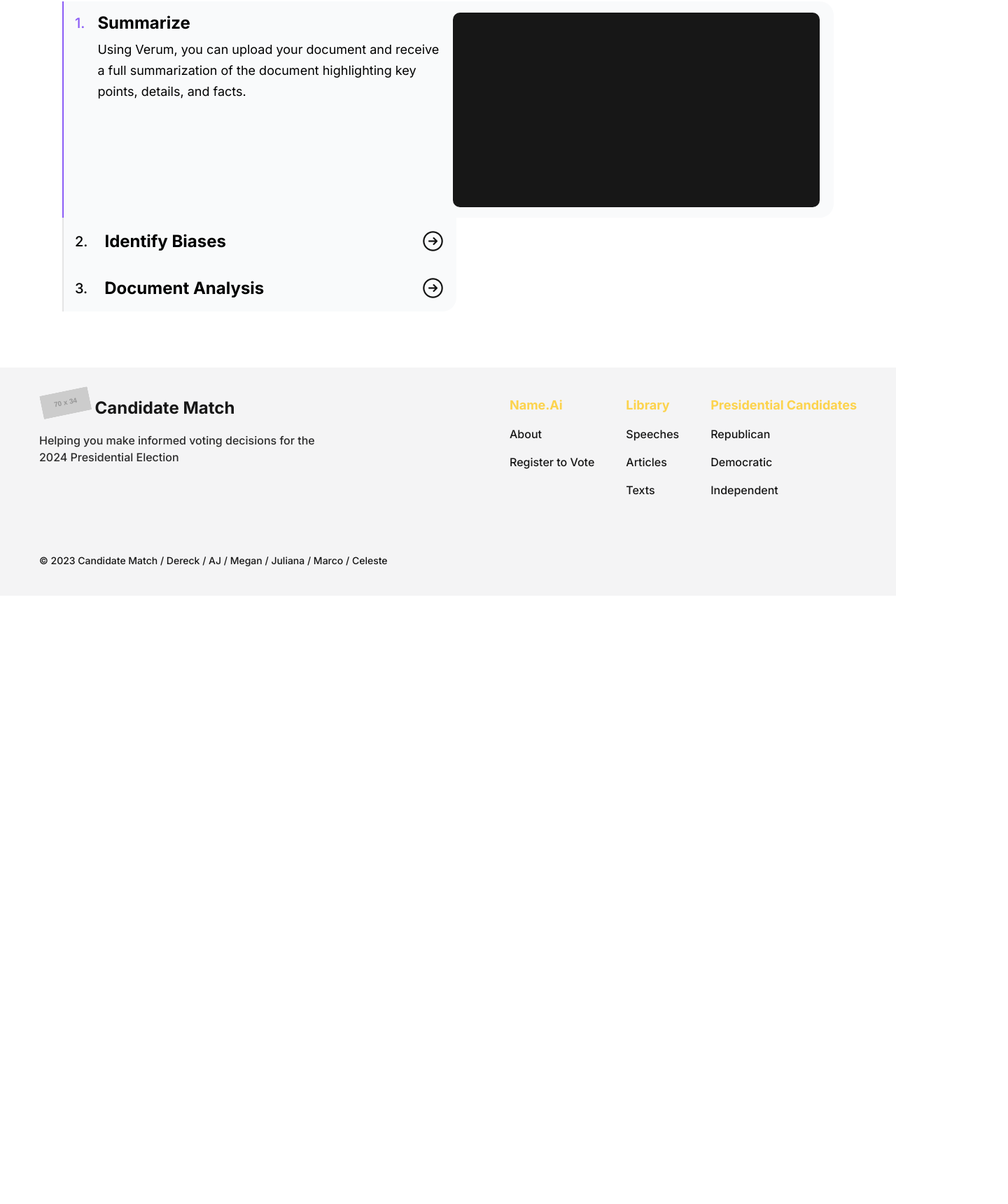
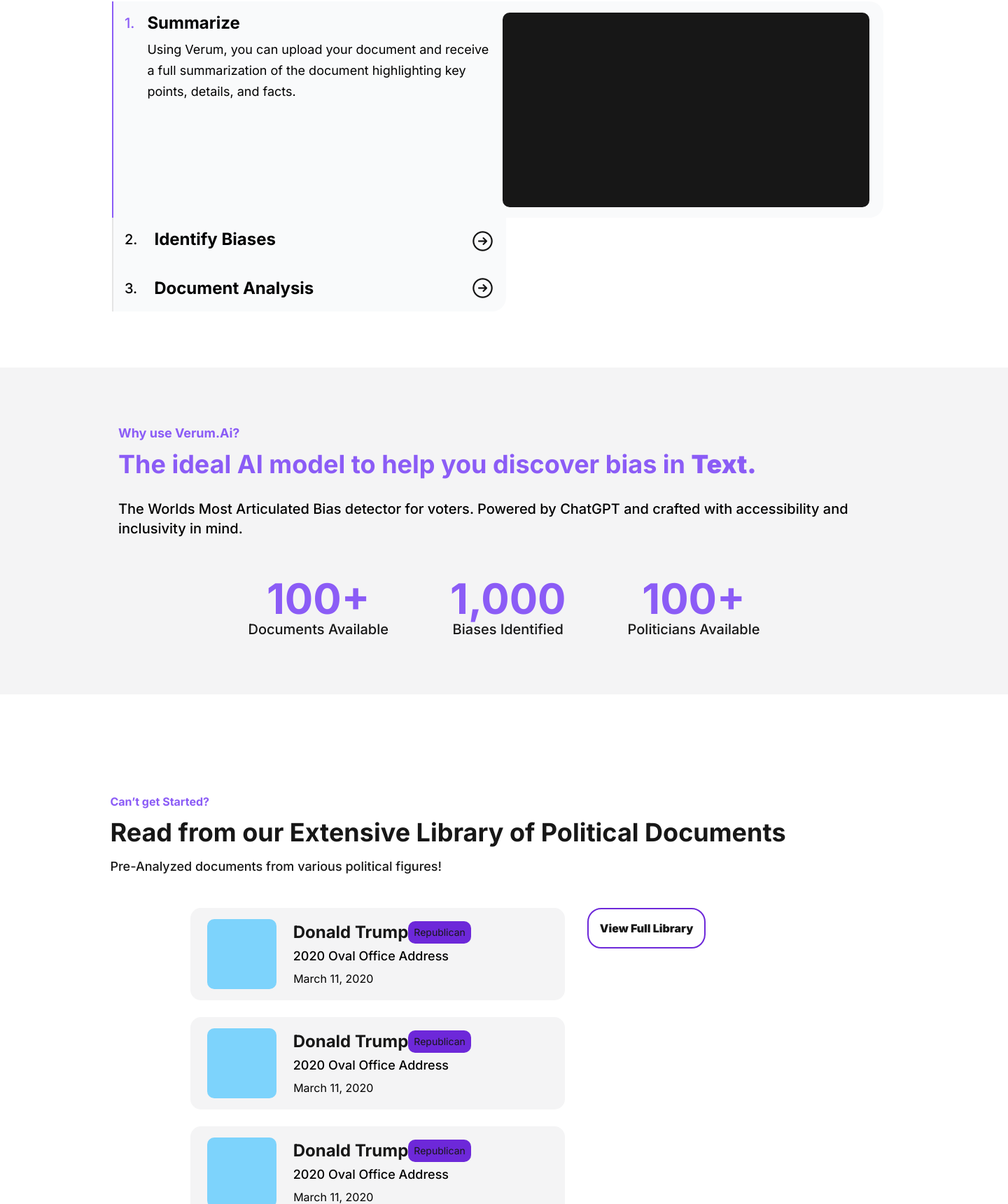
Before and after one commit to Akshat30/political-analyst, a Next.js app in the folder web-app/: page / in a window 1280 px wide. Shown: the part 943-2663 px from the top of the page at 70% size, 1440 px wide, since content can reach past the window. Before the commit the page ends 1794 px from the top, so only its background shows below. Built offline with nearby package versions, Linux system fonts and the light colour scheme.

Commit message:
home page additions

```diff
--- a/web-app/app/components/Navbar.js
+++ b/web-app/app/components/Navbar.js
@@ -33,7 +33,7 @@
         </div> */}
 
       <div className="mx-10 mt-2">
-        <div className="w-full pl-8 pr-6 py-4 rounded-[66px] border-2 border-black backdrop-blur-sm justify-center items-center gap-[33px] inline-flex">
+        <div className="w-full pl-8 pr-6 py-4 rounded-[66px] border-2 border-black bg-white justify-center items-center gap-[33px] inline-flex">
           <div className="justify-center items-center gap-12 flex">
             <div className="justify-center items-center flex">
               <div className="w-[79.18px] h-[42.90px] relative">
--- a/web-app/app/page.js
+++ b/web-app/app/page.js
@@ -1,9 +1,8 @@
 "use client";
 
 import Image from 'next/image'
-import Layout from 'app/layout.js';
-import Navbar from './components/Navbar.js';
-import React, { useState } from 'react';
+import Link from 'next/link';
+import React, { useState, useEffect } from 'react';
 import arrow from './symbols/Arrow.png'
 
 export default function Home() {
@@ -22,6 +21,57 @@
     setDocumentClicked(prevState => !prevState);
   }
 
+  function renderStat(number, label) {
+    return (
+      <div className="flex-col justify-start items-center inline-flex text-violet-500 font-bold text-6xl">
+          {number}
+        <div className="text-center text-neutral-900 text-xl font-medium">{label}</div>
+      </div>
+    );
+  }
+
+  const [animationText, setAnimationText] = useState(0);
+
+  useEffect(() => {
+    const interval = setInterval(() => {
+      setAnimationText((prevText) => (prevText + 1) % 3);
+    }, 1700);
+
+    return () => clearInterval(interval);
+  }, []);
+
+  const animationTexts = ['Text.', 'Speeches', 'Articles'];
+
+  function TextAnimation({ text }) {
+    return (
+      <span className="font-black animation-fade">{text}</span>
+    );
+  }
+
+  const Card = ({ title, date, speaker, pol_party }) => (
+    <div className="w-[535px] px-6 py-4 bg-zinc-100 rounded-[15px] justify-start items-center gap-6 inline-flex">
+      <div className="w-[99px] h-[100.01px] relative bg-sky-300 rounded-[10px]" />
+      <div className="grow shrink basis-0 flex-col justify-start items-start gap-2 inline-flex">
+        <div className="self-stretch h-[60px] flex-col justify-start items-start gap-1 flex">
+          <div className="justify-center items-center inline-flex">
+            <div className="text-neutral-900 text-2xl font-bold">{speaker}</div>
+            <div className="self-stretch px-2 py-1 bg-violet-700 rounded-[10px] justify-center items-center gap-2 inline-flex">
+              <div className="text-neutral-900 text-sm">{pol_party}</div>
+            </div>
+          </div>
+          <div className="self-stretch h-6 flex-col justify-start items-start gap-2.5 flex">
+            <div className="text-lg font-medium leading-normal text-black">{title}</div>
+          </div>
+        </div>
+        <div className="w-[364px] h-[27px] pr-[249px] pt-[3.49px] pb-[2.51px] justify-start items-center inline-flex">
+          <div className="w-[115px] self-stretch justify-center items-center inline-flex">
+            <div className="text-base font-normal leading-snug text-black">{date}</div>
+          </div>
+        </div>
+      </div>
+    </div>
+  );
+
   return (
     <>
     <div className="w-full h-[491px] py-14 flex flex-col items-center gap-10">
@@ -30,28 +80,28 @@
       </div>
 
       <div className="w-[652px] h-16 text-center text-black text-xl font-bold leading-loose">
-          Save your minutes and make informed voting decisions with our ever-growing library and cutting edge technology, Verum.Ai.
+          Save your minutes and make informed voting decisions with our ever-growing library and cutting edge technology, Verum.
       </div>
 
       <div className="flex items-center gap-6">
-          <div className="px-10 py-[18px] rounded-full border-2 border-black flex items-center gap-[18.41px]">
+          <Link href="/presidential-candidates" className="px-10 py-[18px] rounded-full border-2 border-black flex items-center gap-[18.41px]">
               <div className="text-center text-black text-lg font-bold leading-7">View Presidential Candidates</div>
-          </div>
-          <div className="h-16 px-12 py-[18px] bg-violet-700 rounded-full flex items-center gap-[17.51px]">
+          </Link>
+          <Link href="/upload-text" className="h-16 px-12 py-[18px] bg-violet-700 rounded-full flex items-center gap-[17.51px]">
               <div className="text-center text-neutral-200 text-lg font-bold leading-7">Try Verum</div>
-          </div>
+          </Link>
       </div>
 
     </div>
-    <div className="w-full h-[643px] my-20 flex-col justify-start items-center gap-12 inline-flex text-black">
+    <div className="w-full h-[643px] my-20 ml-40 flex-col justify-start gap-12 inline-flex text-black">
       <div className="flex flex-col items-start h-[152px]">
           <div className="text-violet-500 text-lg font-bold leading-normal mb-2.5">Features</div>
           <div className="text-black text-4xl font-bold leading-[47.71px] mb-2.5">Discover Unbiased Information in minutes, not hours</div>
           <div className="w-[1092px] text-black text-xl font-medium leading-[30px]">Enhance your decision-making process, effortlessly summarize and break down documents, and free up your time for what truly matters. Verum AI provides all the tools you require.</div>
       </div>
 
-        <div className="flex-col justify-center items-center flex">
-          <div className="flex-col justify-center items-start flex">
+        <div className="flex-col flex">
+          <div className="flex-col items-start flex">
             { summarizeClicked &&
               <button
               className="w-[1102px] h-[309px] p-4 bg-gray-50 rounded-tr-[20px] rounded-br-[20px] border-l-2 border-violet-500 flex justify-start items-start gap-[18px]"
@@ -95,7 +145,7 @@
               </button>
             }
             { !identifyClicked &&
-            <button className="w-[563px] p-4 bg-gray-50 border-l-2 border-neutral-200 flex justify-between items-center"
+            <button className="w-[563px] p-4 bg-gray-50 border-l-2 border-neutral-200 flex justify-between items-start"
             onClick={handleIdentifyClick}>
                 <div className="flex items-center gap-6">
                     <div className="text-black text-xl font-medium leading-[30px]">2.</div>
@@ -135,7 +185,71 @@
             }
           </div>
         </div>
-      </div></>
+      </div>
+
+      <div className="w-[1440px] h-[467px] py-14 bg-zinc-100 flex-col justify-center items-center gap-14 inline-flex">
+      <div className="flex-col justify-start items-start gap-4 flex">
+        <div className="h-[92px] flex-col justify-start items-start flex">
+          <div className="flex-col justify-start items-start flex">
+              <div className="text-lg font-bold text-violet-500">
+                Why use Verum.Ai?
+              </div>
+          </div>
+            <div className="py-2.5 text-4xl font-bold text-violet-500">
+            The ideal AI model to help you discover bias in <TextAnimation text={animationTexts[animationText]} />
+            </div>
+        </div>
+              <div className="w-[1102px] justify-center text-black text-xl font-medium">
+                The Worlds Most Articulated Bias detector for voters. Powered by ChatGPT and crafted with accessibility and inclusivity in mind.
+              </div>
+      </div>
+      <div className="justify-start items-start gap-[88px] inline-flex">
+        {renderStat("100+", "Documents Available")}
+        {renderStat("1,000", "Biases Identified")}
+        {renderStat("100+", "Politicians Available")}
+      </div>
+    </div>
+
+    <div className="w-full h-[694.03px] mt-36 flex-col justify-start items-center gap-12 inline-flex">
+      <div className="flex-col justify-center items-center gap-2.5 flex">
+        <div className="self-stretch h-[113px] flex-col justify-center items-start flex">
+          <div className="flex-col justify-start items-start gap-2.5 flex">
+            <div className="text-center text-violet-500 text-base font-bold leading-snug">Can’t get Started?</div>
+          </div>
+          <div className="py-2.5 justify-start items-center gap-2.5 inline-flex">
+            <div className="text-center text-neutral-900 text-4xl font-bold leading-[47.71px]">Read from our Extensive Library of Political Documents</div>
+          </div>
+            <div className="justify-start items-center gap-2.5 inline-flex">
+              <div className="text-center text-neutral-900 text-lg font-medium leading-normal">Pre-Analyzed documents from various political figures!</div>
+            </div>
+        </div>
+      </div>
+      <div className="flex-col justify-start items-end gap-4 flex">
+        <div className="justify-center items-start gap-8 inline-flex">
+          <div className="self-stretch flex-col justify-start items-start gap-6 inline-flex">
+            <Card title="2020 Oval Office Address" date="March 11, 2020" speaker="Donald Trump" pol_party="Republican"/>
+            <Card title="2020 Oval Office Address" date="March 11, 2020" speaker="Donald Trump" pol_party="Republican"/>
+            <Card title="2020 Oval Office Address" date="March 11, 2020" speaker="Donald Trump" pol_party="Republican"/>
+          </div>
+            <div className="p-4 rounded-[20px] border-2 border-violet-700 justify-end items-center gap-2.5 flex">
+              <div className="justify-center items-center flex">
+                <div className="text-neutral-900 text-base font-black leading-snug">View Full Library</div>
+              </div>
+            </div>
+        </div>
+      </div>
+    </div>
+
+    <div className="w-[1057px] h-[333px] m-40 p-9 bg-zinc-100 rounded-[30px] justify-center items-center gap-2.5 ">
+      <div className="text-center text-violet-700 font-bold">Get Started!</div>
+      <div className="text-center text-neutral-900 text-4xl font-bold mt-3">Embark on Unbiased Informed Voting</div>
+      <div className="text-center text-neutral-900 text-lg font-medium mt-3">Why wait any longer? Name.Ai is brimming with all the essentials to kickstart your journey towards making impactful and well-informed voting decisions.</div>
+      <Link href="/upload-text" className="w-[218px] h-[72px] px-10 py-5 mx-96 my-10 bg-violet-700 rounded-[20px] justify-center items-center gap-2.5 inline-flex">
+        <div className="text-zinc-100 text-lg font-medium leading-normal">Try Verum</div>
+      </Link>
+    </div>
+
+      </>
 
 
 
```
